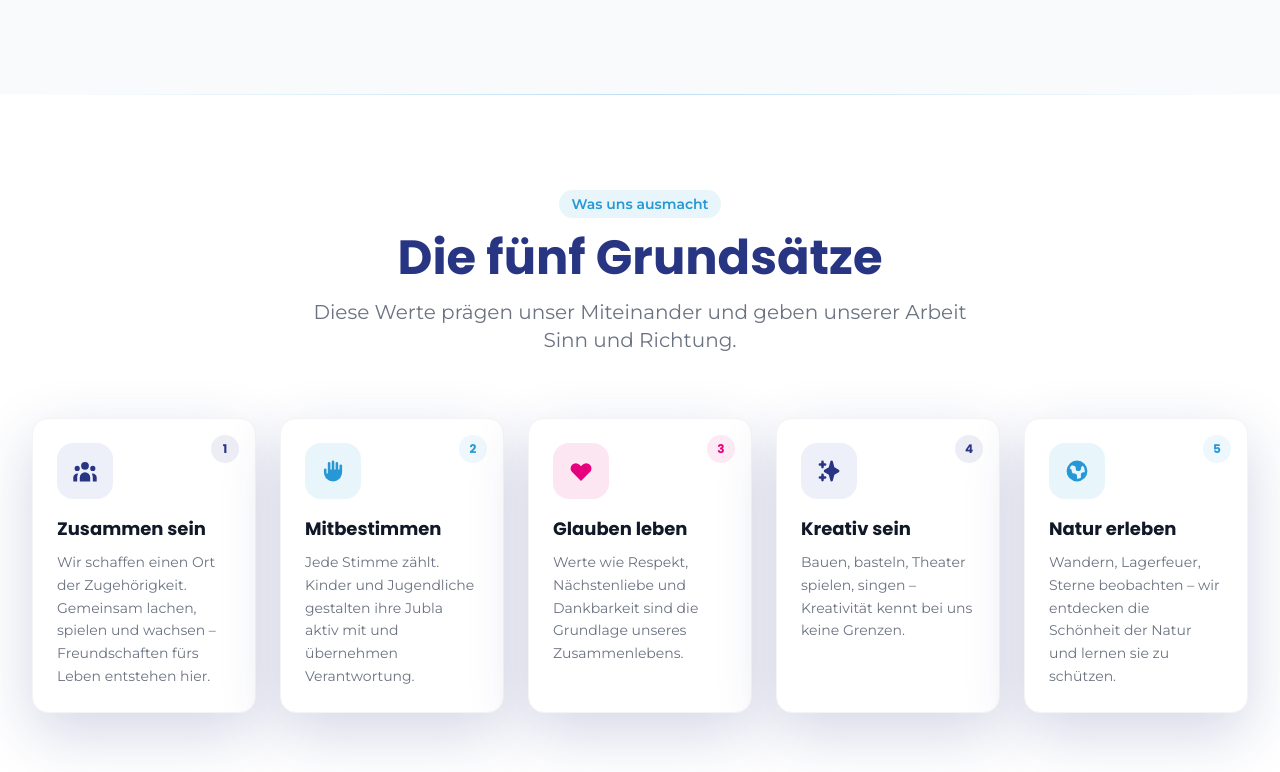
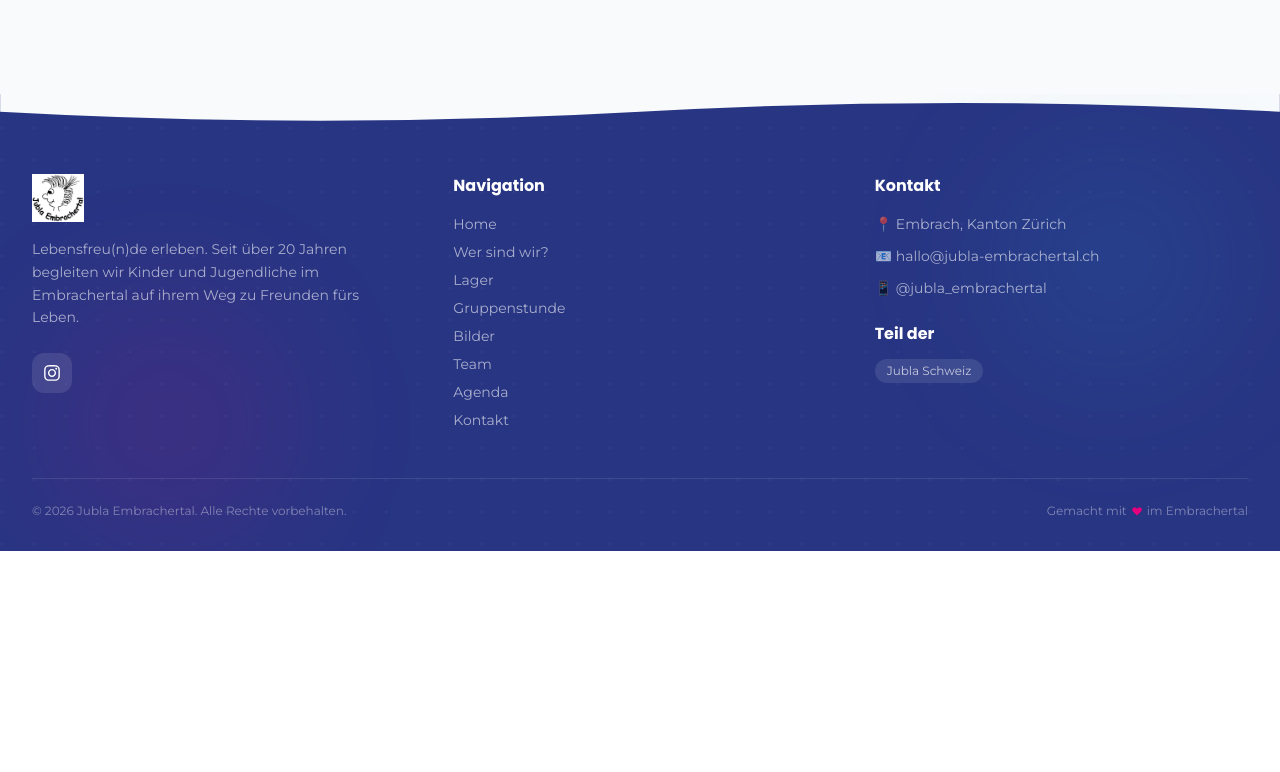
Before and after one commit to nveedee/jubla-embrachertal, a React (Vite) app: page /wer-sind-wir in a window 1280 px wide. Shown: the part 1048-1820 px from the top of the page. After the commit the page ends 1599 px from the top, so only its background shows below. Built offline with nearby package versions, Linux system fonts and the light colour scheme.

Commit message:
5 Grundsätze entfernen

```diff
--- a/src/pages/WerSindWir.jsx
+++ b/src/pages/WerSindWir.jsx
@@ -1,5 +1,4 @@
 import AboutUs from '../components/AboutUs'
-import Principles from '../components/Principles'
 import PageHeader from '../components/PageHeader'
 
 export default function WerSindWir() {
@@ -8,10 +7,8 @@ export default function WerSindWir() {
       <PageHeader
         title="Wer sind wir?"
         subtitle="Mehr als ein Verein – eine Gemeinschaft fürs Leben."
-        emoji="🤝"
       />
       <AboutUs />
-      <Principles />
     </main>
   )
 }
```
